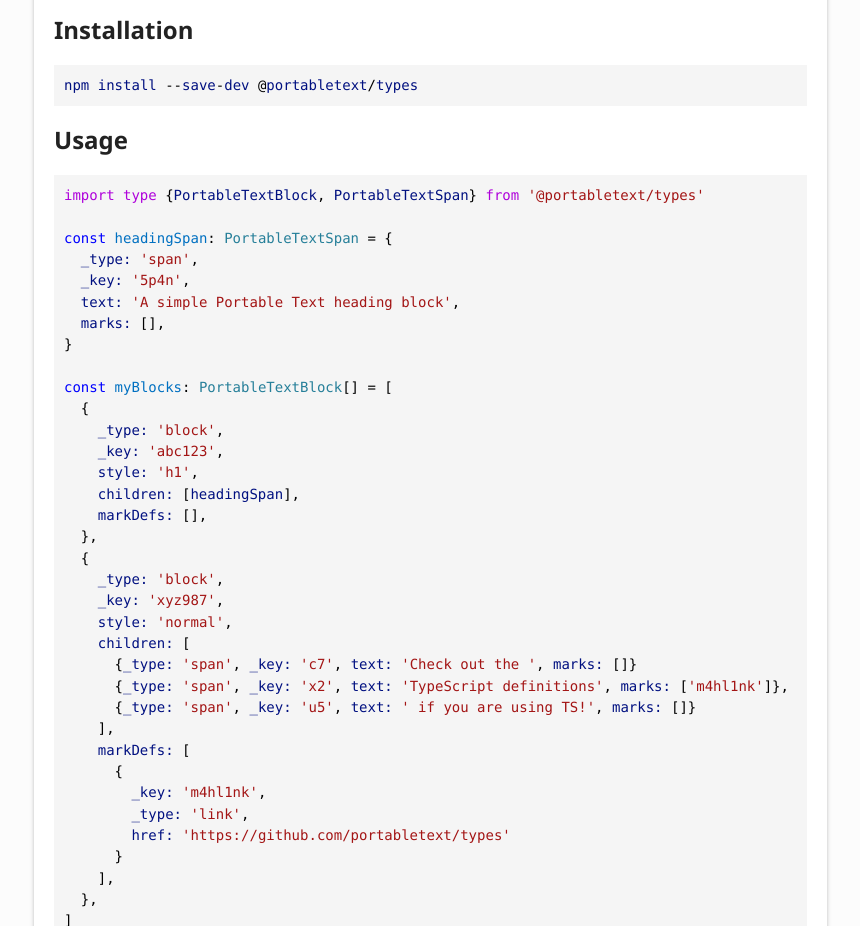
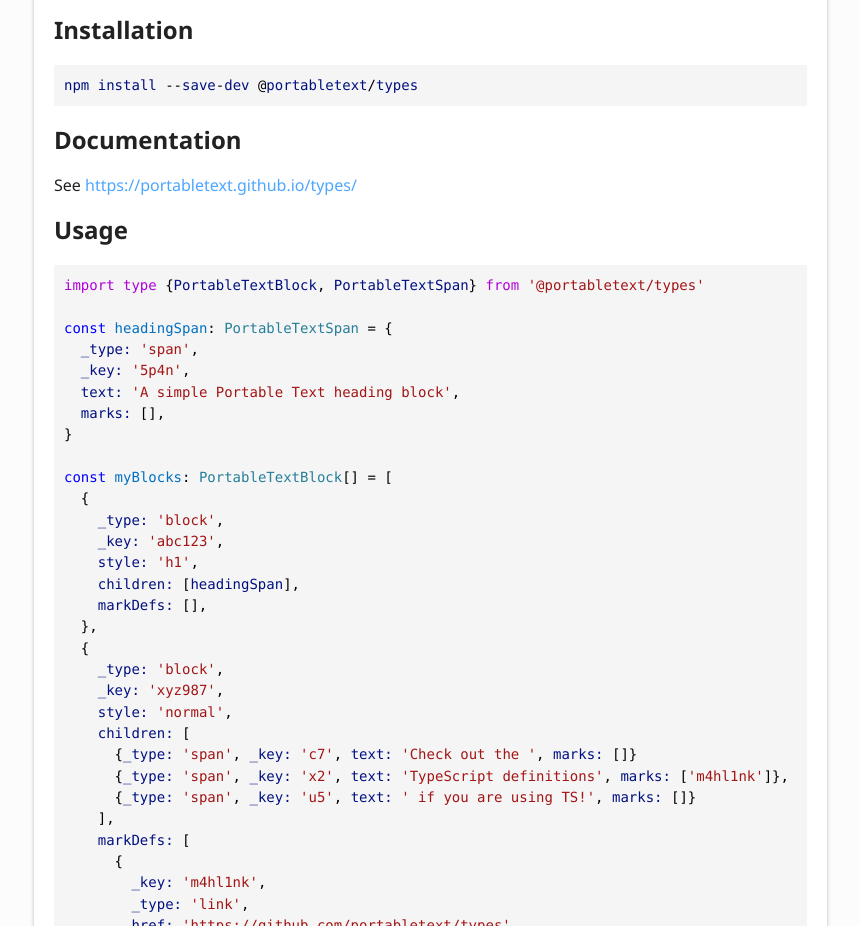
Before and after one commit to portabletext/types, a plain HTML site: page index.html in a window 1280 px wide. Shown: the part 1205-2131 px from the top of the page, without its empty margins (6-866 px from the left). Drawn offline with Linux system fonts and the light colour scheme.

Commit message:
deploy: 77435f5ae169b9daf7c05d918e1be0997267bb2d

```diff
--- a/index.html
+++ b/index.html
@@ -11,6 +11,11 @@
 <pre><code><span class="hl-0">npm</span><span class="hl-1"> </span><span class="hl-0">install</span><span class="hl-1"> --</span><span class="hl-0">save</span><span class="hl-1">-</span><span class="hl-0">dev</span><span class="hl-1"> @</span><span class="hl-0">portabletext</span><span class="hl-1">/</span><span class="hl-0">types</span>
 </code></pre>
 
+<a href="#documentation" id="documentation" style="color: inherit; text-decoration: none;">
+  <h2>Documentation</h2>
+</a>
+<p>See <a href="https://portabletext.github.io/types/">https://portabletext.github.io/types/</a></p>
+
 <a href="#usage" id="usage" style="color: inherit; text-decoration: none;">
   <h2>Usage</h2>
 </a>
```
